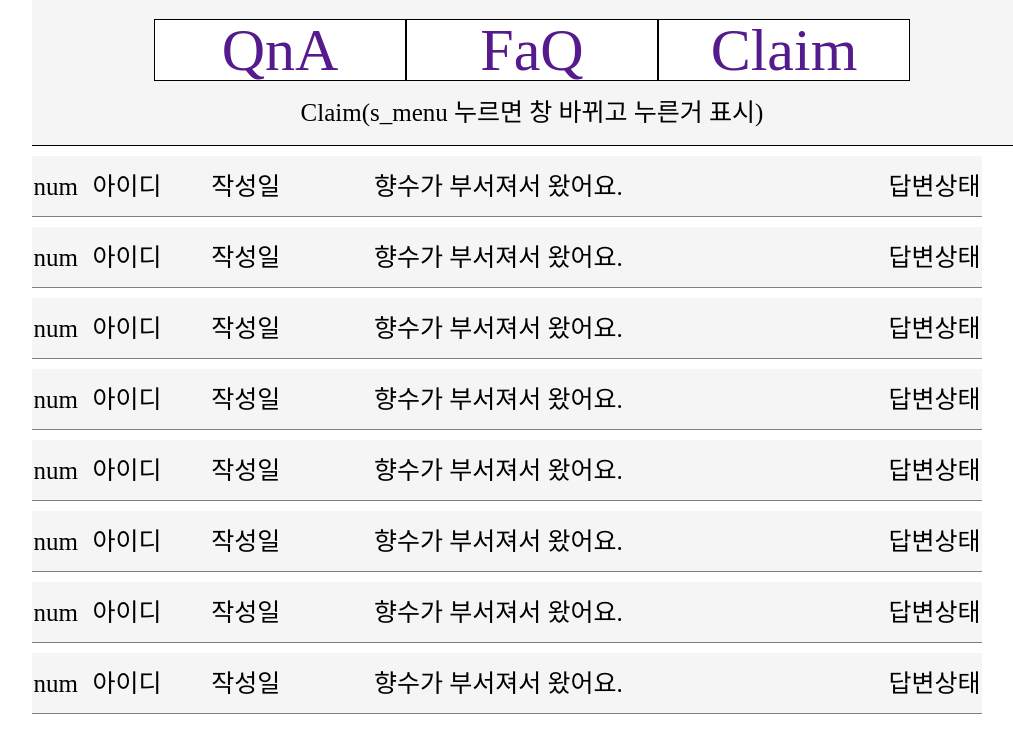
After one commit to o0oiiiiing/ICT_project01, a Java web app: template src/main/webapp/WEB-INF/views/khj-view/claim.jsp in a window 1280 px wide. The commit adds this page. Shown: the top 753 px of the page, without its empty margins (108-1121 px from the left). Run offline with Spring Boot 4, a stand-in JSP engine, Linux system fonts and the light colour scheme; the template is opened without the code that fills it, so the values that code supplies are empty; the project's own start-up code is not run, and a stand-in starts its controllers and pages.

Commit message:
khj20240328

```diff
--- /dev/null
+++ b/src/main/webapp/WEB-INF/views/khj-view/claim.jsp
@@ -0,0 +1,300 @@
+<%@ page language="java" contentType="text/html; charset=UTF-8"
+	pageEncoding="UTF-8"%>
+<!DOCTYPE html>
+<html>
+<head>
+<meta charset="UTF-8">
+<title>Insert title here</title>
+<link rel="stylesheet" href="resources/common-css/reset.css">
+<link rel="stylesheet" href="resources/khj-css/claim.css">
+<script
+	src="https://ajax.googleapis.com/ajax/libs/jquery/3.7.1/jquery.min.js"></script>
+</head>
+<body>
+	<div id="s_menu">
+			<a href="">QnA</a>
+			<a href="">FaQ</a>
+			<a href="">Claim</a>
+	</div>
+	<div id="s_display"><p>Claim(s_menu 누르면 창 바뀌고 누른거 표시)</p></div>
+	<div id="claim_block">
+
+		<div>
+			<article class="claim_head">
+				<div class="claim_num">
+					<a>num</a>
+				</div>
+				<div class="user_id">
+					<a>아이디</a>
+				</div>
+				<div class="claim_created_date">
+					<a>작성일</a>
+				</div>
+				<div class="claim_subject">
+					<p>향수가 부서져서 왔어요.</p>
+				</div>
+				<div class="claim_reply_status">
+					<a>답변상태</a>
+				</div>
+			</article>
+			<article class="claim_body">
+				<div class="claim_content">
+					<p><span>신고글 : </span>포장을 뜯어보니 향수 병이 깨졌는데 포장 상태가 충격
+					방지 폼이 없이 에어캡으로만 돼있어요. 새 제품 보내주세요. 꼭 안 깨지게 포장 부탁드려요. </p>
+					<div class="claim_reply">
+						<hr>
+					<p><span>답글 : </span>죄송합니다. 바로 포장해서 새 제품으로 보내드리겠습니다.
+					저희도 포장의 문제점을 인지하고 현재 충격방지 폼을 제작하고 있는 중입니다. 불편 드린점
+					다시 한번 사과드립니다.  다시 문제가 생기지 않도록 최대한 빠른 시일내에 개선 하겠습니다.</p>
+					</div>
+				</div>
+			</article>
+		</div>
+
+
+		<div>
+			<article class="claim_head">
+				<div class="claim_num">
+					<a>num</a>
+				</div>
+				<div class="user_id">
+					<a>아이디</a>
+				</div>
+				<div class="claim_created_date">
+					<a>작성일</a>
+				</div>
+				<div class="claim_subject">
+					<p>향수가 부서져서 왔어요.</p>
+				</div>
+				<div class="claim_reply_status">
+					<a>답변상태</a>
+				</div>
+			</article>
+			<article class="claim_body">
+				<div class="claim_content">
+					<p><span>신고글 : </span>포장을 뜯어보니 향수 병이 깨졌는데 포장 상태가 충격
+					방지 폼이 없이 에어캡으로만 돼있어요. 새 제품 보내주세요. 꼭 안 깨지게 포장 부탁드려요. </p>
+					<div class="claim_reply">
+						<hr>
+					<p><span>답글 : </span>죄송합니다. 바로 포장해서 새 제품으로 보내드리겠습니다.
+					저희도 포장의 문제점을 인지하고 현재 충격방지 폼을 제작하고 있는 중입니다. 불편 드린점
+					다시 한번 사과드립니다.  다시 문제가 생기지 않도록 최대한 빠른 시일내에 개선 하겠습니다.</p>
+					</div>
+				</div>
+			</article>
+		</div>
+
+
+		<div>
+			<article class="claim_head">
+				<div class="claim_num">
+					<a>num</a>
+				</div>
+				<div class="user_id">
+					<a>아이디</a>
+				</div>
+				<div class="claim_created_date">
+					<a>작성일</a>
+				</div>
+				<div class="claim_subject">
+					<p>향수가 부서져서 왔어요.</p>
+				</div>
+				<div class="claim_reply_status">
+					<a>답변상태</a>
+				</div>
+			</article>
+			<article class="claim_body">
+				<div class="claim_content">
+					<p><span>신고글 : </span>포장을 뜯어보니 향수 병이 깨졌는데 포장 상태가 충격
+					방지 폼이 없이 에어캡으로만 돼있어요. 새 제품 보내주세요. 꼭 안 깨지게 포장 부탁드려요. </p>
+					<div class="claim_reply">
+						<hr>
+					<p><span>답글 : </span>죄송합니다. 바로 포장해서 새 제품으로 보내드리겠습니다.
+					저희도 포장의 문제점을 인지하고 현재 충격방지 폼을 제작하고 있는 중입니다. 불편 드린점
+					다시 한번 사과드립니다.  다시 문제가 생기지 않도록 최대한 빠른 시일내에 개선 하겠습니다.</p>
+					</div>
+				</div>
+			</article>
+		</div>
+
+
+		<div>
+			<article class="claim_head">
+				<div class="claim_num">
+					<a>num</a>
+				</div>
+				<div class="user_id">
+					<a>아이디</a>
+				</div>
+				<div class="claim_created_date">
+					<a>작성일</a>
+				</div>
+				<div class="claim_subject">
+					<p>향수가 부서져서 왔어요.</p>
+				</div>
+				<div class="claim_reply_status">
+					<a>답변상태</a>
+				</div>
+			</article>
+			<article class="claim_body">
+				<div class="claim_content">
+					<p><span>신고글 : </span>포장을 뜯어보니 향수 병이 깨졌는데 포장 상태가 충격
+					방지 폼이 없이 에어캡으로만 돼있어요. 새 제품 보내주세요. 꼭 안 깨지게 포장 부탁드려요. </p>
+					<div class="claim_reply">
+						<hr>
+					<p><span>답글 : </span>죄송합니다. 바로 포장해서 새 제품으로 보내드리겠습니다.
+					저희도 포장의 문제점을 인지하고 현재 충격방지 폼을 제작하고 있는 중입니다. 불편 드린점
+					다시 한번 사과드립니다.  다시 문제가 생기지 않도록 최대한 빠른 시일내에 개선 하겠습니다.</p>
+					</div>
+				</div>
+			</article>
+		</div>
+
+
+		<div>
+			<article class="claim_head">
+				<div class="claim_num">
+					<a>num</a>
+				</div>
+				<div class="user_id">
+					<a>아이디</a>
+				</div>
+				<div class="claim_created_date">
+					<a>작성일</a>
+				</div>
+				<div class="claim_subject">
+					<p>향수가 부서져서 왔어요.</p>
+				</div>
+				<div class="claim_reply_status">
+					<a>답변상태</a>
+				</div>
+			</article>
+			<article class="claim_body">
+				<div class="claim_content">
+					<p><span>신고글 : </span>포장을 뜯어보니 향수 병이 깨졌는데 포장 상태가 충격
+					방지 폼이 없이 에어캡으로만 돼있어요. 새 제품 보내주세요. 꼭 안 깨지게 포장 부탁드려요. </p>
+					<div class="claim_reply">
+						<hr>
+					<p><span>답글 : </span>죄송합니다. 바로 포장해서 새 제품으로 보내드리겠습니다.
+					저희도 포장의 문제점을 인지하고 현재 충격방지 폼을 제작하고 있는 중입니다. 불편 드린점
+					다시 한번 사과드립니다.  다시 문제가 생기지 않도록 최대한 빠른 시일내에 개선 하겠습니다.</p>
+					</div>
+				</div>
+			</article>
+		</div>
+
+
+		<div>
+			<article class="claim_head">
+				<div class="claim_num">
+					<a>num</a>
+				</div>
+				<div class="user_id">
+					<a>아이디</a>
+				</div>
+				<div class="claim_created_date">
+					<a>작성일</a>
+				</div>
+				<div class="claim_subject">
+					<p>향수가 부서져서 왔어요.</p>
+				</div>
+				<div class="claim_reply_status">
+					<a>답변상태</a>
+				</div>
+			</article>
+			<article class="claim_body">
+				<div class="claim_content">
+					<p><span>신고글 : </span>포장을 뜯어보니 향수 병이 깨졌는데 포장 상태가 충격
+					방지 폼이 없이 에어캡으로만 돼있어요. 새 제품 보내주세요. 꼭 안 깨지게 포장 부탁드려요. </p>
+					<div class="claim_reply">
+						<hr>
+					<p><span>답글 : </span>죄송합니다. 바로 포장해서 새 제품으로 보내드리겠습니다.
+					저희도 포장의 문제점을 인지하고 현재 충격방지 폼을 제작하고 있는 중입니다. 불편 드린점
+					다시 한번 사과드립니다.  다시 문제가 생기지 않도록 최대한 빠른 시일내에 개선 하겠습니다.</p>
+					</div>
+				</div>
+			</article>
+		</div>
+
+
+		<div>
+			<article class="claim_head">
+				<div class="claim_num">
+					<a>num</a>
+				</div>
+				<div class="user_id">
+					<a>아이디</a>
+				</div>
+				<div class="claim_created_date">
+					<a>작성일</a>
+				</div>
+				<div class="claim_subject">
+					<p>향수가 부서져서 왔어요.</p>
+				</div>
+				<div class="claim_reply_status">
+					<a>답변상태</a>
+				</div>
+			</article>
+			<article class="claim_body">
+				<div class="claim_content">
+					<p><span>신고글 : </span>포장을 뜯어보니 향수 병이 깨졌는데 포장 상태가 충격
+					방지 폼이 없이 에어캡으로만 돼있어요. 새 제품 보내주세요. 꼭 안 깨지게 포장 부탁드려요. </p>
+					<div class="claim_reply">
+						<hr>
+					<p><span>답글 : </span>죄송합니다. 바로 포장해서 새 제품으로 보내드리겠습니다.
+					저희도 포장의 문제점을 인지하고 현재 충격방지 폼을 제작하고 있는 중입니다. 불편 드린점
+					다시 한번 사과드립니다.  다시 문제가 생기지 않도록 최대한 빠른 시일내에 개선 하겠습니다.</p>
+					</div>
+				</div>
+			</article>
+		</div>
+
+
+		<div>
+			<article class="claim_head">
+				<div class="claim_num">
+					<a>num</a>
+				</div>
+				<div class="user_id">
+					<a>아이디</a>
+				</div>
+				<div class="claim_created_date">
+					<a>작성일</a>
+				</div>
+				<div class="claim_subject">
+					<p>향수가 부서져서 왔어요.</p>
+				</div>
+				<div class="claim_reply_status">
+					<a>답변상태</a>
+				</div>
+			</article>
+			<article class="claim_body">
+				<div class="claim_content">
+					<p><span>신고글 : </span>포장을 뜯어보니 향수 병이 깨졌는데 포장 상태가 충격
+					방지 폼이 없이 에어캡으로만 돼있어요. 새 제품 보내주세요. 꼭 안 깨지게 포장 부탁드려요. </p>
+					<div class="claim_reply">
+						<hr>
+					<p><span>답글 : </span>죄송합니다. 바로 포장해서 새 제품으로 보내드리겠습니다.
+					저희도 포장의 문제점을 인지하고 현재 충격방지 폼을 제작하고 있는 중입니다. 불편 드린점
+					다시 한번 사과드립니다.  다시 문제가 생기지 않도록 최대한 빠른 시일내에 개선 하겠습니다.</p>
+					</div>
+				</div>
+			</article>
+		</div>
+
+	</div>
+	<script type="text/javascript">
+		$(".claim_head").click(
+				function() {
+					$(this).parent().find("article:nth-of-type(2)").fadeToggle(
+							500, function() {$(this).css("display", "block")
+						})
+					})
+		$(".claim_body").click(function() {
+			$(this).fadeOut(500, function() {
+				$(this).css("display", "none")
+			})
+		})
+	</script>
+</body>
+</html>
--- a/src/main/webapp/WEB-INF/views/khj-view/qna.jsp
+++ b/src/main/webapp/WEB-INF/views/khj-view/qna.jsp
@@ -23,8 +23,8 @@
 				<div class="qna_num">
 					<a>num</a>
 				</div>
-				<div class="user_name">
-					<a>이름</a>
+				<div class="user_id">
+					<a>아이디</a>
 				</div>
 				<div class="qna_created_date">
 					<a>작성일</a>
--- a/src/main/webapp/resources/khj-css/qna.css
+++ b/src/main/webapp/resources/khj-css/claim.css
@@ -29,58 +29,59 @@
 #s_menu > a:hover{
 	background-color: orange;
 	}
-#qna_block{
+#claim_block{
 	width: 1000px;
 	margin: 0 auto;
 }
 
-.qna_head{display: flex;
+.claim_head{display: flex;
 	background-color: #f5f5f5;
+	width: 950px;
 	margin-top: 10px;
 	margin-bottom: 10px;
 }
 
-.qna_head > div{height: 60px;
+.claim_head > div{height: 60px;
 	display: flex;
 	justify-content: center;
 	align-items: center;
-	width: 950px;
+
     list-style: none;
     font-size: 25px;
     border-bottom: 1px solid gray;
 }
-.qna_head:hover{
+.claim_head:hover{
 	background-color: orange;
 }
-.qna_num{
+.claim_num{
 	width: 5%;
 }
-.user_name{
+.user_id{
 	width: 10%;
 }
-.qna_created_date{
+.claim_created_date{
 	width: 15%;
 }
-.qna_subject{
+.claim_subject{
 	width: 60%;
 }
-.qna_reply_status{
+.claim_reply_status{
 	width: 10%;
 }
 
-.qna_body{
+.claim_body{
 	text-align: center;
 	font-size: 20px;
 	display: none;
 }
 
-#sel_qna_page{width: 100%;
+#sel_claim_page{width: 100%;
 	height: 60px;
 	display: flex;
 	justify-content: center;
 	align-items: center;
 }
-.qna_subject p{
+.claim_subject p{
 	width: 80%;
 	display: block;
 	white-space: nowrap;
@@ -88,21 +89,21 @@
 	text-overflow: ellipsis;
 	}
 
-#sel_qna_page > .entity{
+#sel_claim_page > .entity{
 	width: 40px;
 	height: 40px;
 }
 
-#sel_qna_page > .entity:hover{
+#sel_claim_page > .entity:hover{
 	background-color: orange;
 }
 
-#sel_qna_page > .page_num{
+#sel_claim_page > .page_num{
 	width: 40px; height: 40px;
 	background-color: #e5e5e5;
 	text-align: center;
 }
 
-#sel_qna_page > .page_num:hover{
+#sel_claim_page > .page_num:hover{
 	background-color: orange;
 }
```
Also changed, not shown: src/main/webapp/WEB-INF/views/khj-view/수정중pay01.jsp (added, +121 -0 lines), src/main/webapp/resources/khj-css/수정중pay01c.css (added, +182 -0 lines), 1 other file.
